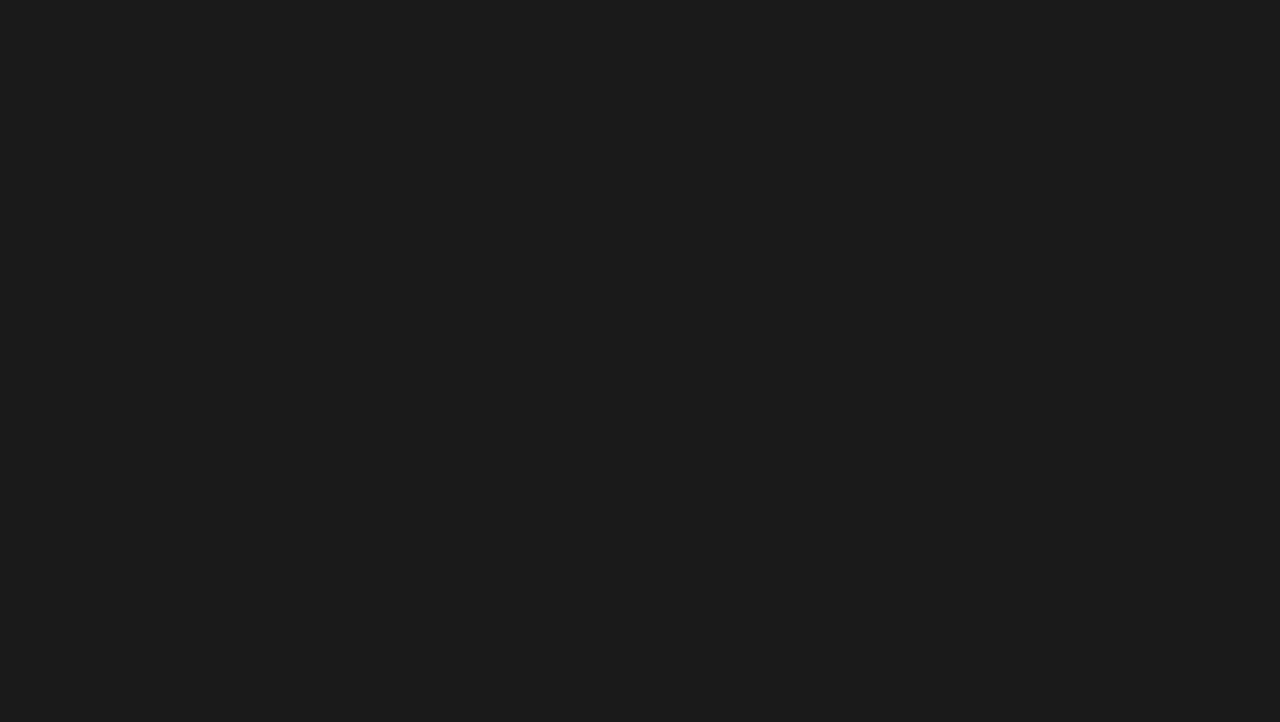
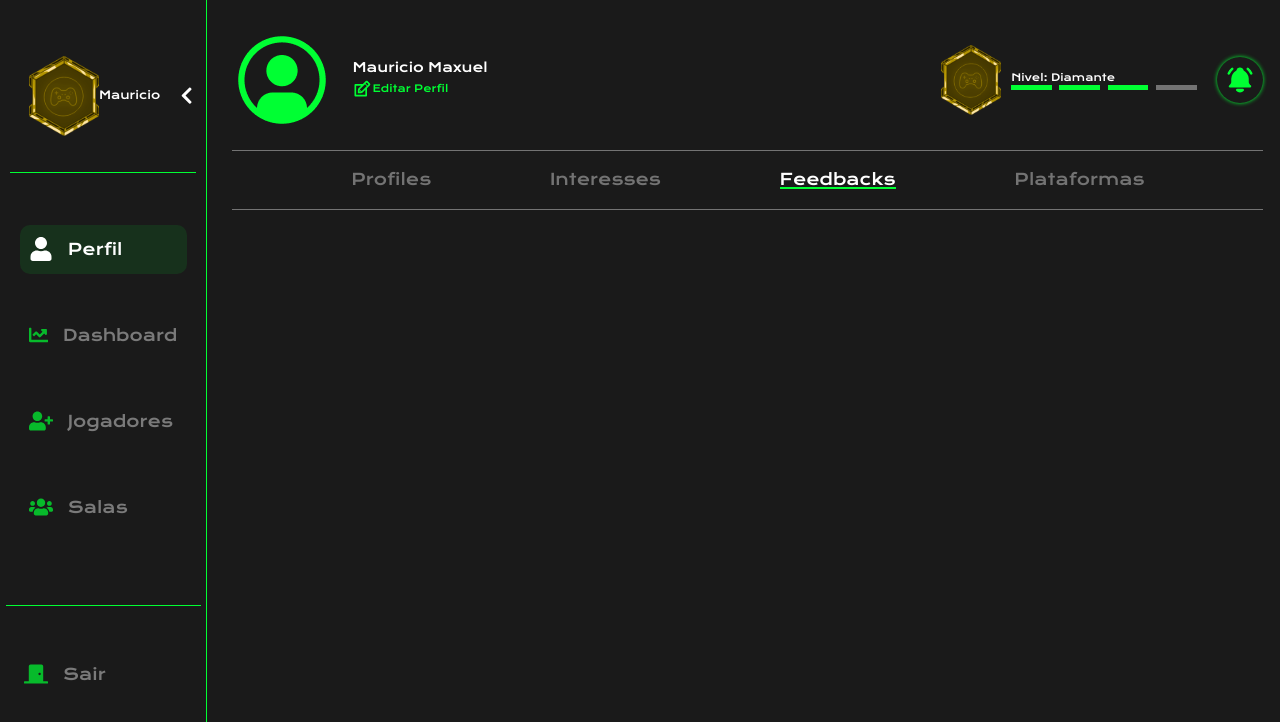
Before and after one commit to Cross-Game/front-end, a React (Create React App) app in the folder cross-game/: page /profile/feedback in a window 1280 px wide. Before the commit this address had no page. Shown: the top 722 px of the page. Built offline with nearby package versions, Linux system fonts and the light colour scheme.

Commit message:
wip resolvido alguns conflitos

```diff
--- a/cross-game/src/Routes.js
+++ b/cross-game/src/Routes.js
@@ -3,7 +3,7 @@ import { BrowserRouter, Routes, Route } from "react-router-dom";
 import Home from "./pages/Home/index.jsx";
 import Cadastro from './pages/Cadastro/Cadastro.jsx';
 import Teste from './pages/Teste/index.jsx';
-import Rooms  from './pages/Rooms/Rooms.jsx';
+import Rooms from './pages/Rooms/Rooms.jsx';
 import ProfileJogo from './pages/Profile/ProfileJogo/ProfileJogo.jsx';
 import Interesse from './pages/Profile/Interesse/Interesse.jsx';
 import Feedback from './pages/Profile/Feedback/Feedback.jsx';
@@ -18,10 +18,12 @@ function routes() {
                 <Route path="/cadastro" element={<Cadastro />} />
                 <Route path="/teste" element={<Teste />} />
                 <Route path="/rooms" element={<Rooms />} />
-                <Route path="/profilejogo" element={<ProfileJogo />} />
-                <Route path="/interesse" element={<Interesse />} />
-                <Route path="/feedback" element={<Feedback />} />
-                <Route path="/plataforma" element={<Plataforma />} />
+                <Route path='/profile' >
+                    <Route path='' element={<ProfileJogo />} />
+                    <Route path='interesse' element={<Interesse />} />
+                    <Route path='feedback' element={<Feedback />} />
+                    <Route path='plataforma' element={<Plataforma />} />
+                </Route>
             </Routes>
         </BrowserRouter>
     );
--- a/cross-game/src/components/ProfileNavbar/ProfileNavbar.jsx
+++ b/cross-game/src/components/ProfileNavbar/ProfileNavbar.jsx
@@ -40,16 +40,16 @@ function ProfileJogo(props) {
                     <div className="profileJogoCenter" >
 
                         <div style={props.profiles} className="profileJogoButtonNvigation"
-                            onClick={() => navigate("/profilejogo")}
+                            onClick={() => navigate("/profile")}
                         >Profiles</div>
                         <div style={props.interesses} className="profileJogoButtonNvigation"
-                            onClick={() => navigate("/interesse")}
+                            onClick={() => navigate("/profile/interesse")}
                         > Interesses</div>
                         <div style={props.feedbacks} className="profileJogoButtonNvigation"
-                            onClick={() => navigate("/feedback")}
+                            onClick={() => navigate("/profile/feedback")}
                         >Feedbacks</div>
                         <div style={props.plataformas} className="profileJogoButtonNvigation"
-                            onClick={() => navigate("/plataforma")}
+                            onClick={() => navigate("/profile/plataforma")}
                         >Plataformas</div>
 
 
--- a/cross-game/src/components/Sidebar/Sidebar.jsx
+++ b/cross-game/src/components/Sidebar/Sidebar.jsx
@@ -20,7 +20,7 @@ function Sidebar() {
                         <FaChevronLeft onClick={toggle} className={isOpen ? 'retractableSidebar' : 'retractableSidebar retractableSidebarClose'} />
                     </div>
                     <div className="sidebarItensContainer">
-                        <NavLink to={"/profilejogo"} className={({ isActive }) =>
+                        <NavLink to={"/profile"} className={({ isActive }) =>
                             isActive ? isOpen ? "itemSideBar itemSidebarActive" : "itemSideBar itemSideBarClose itemSidebarActive" : isOpen ? "itemSideBar" : "itemSideBar itemSideBarClose"}>
                             <FaUser className='iconSideBar' />
                             <h3>Perfil</h3>
--- a/cross-game/src/pages/Teste/index.jsx
+++ b/cross-game/src/pages/Teste/index.jsx
@@ -1,7 +1,7 @@
 import React, { useState } from "react";
 import Modal from '../../components/Modal';
-import { FaAmazon as FaAmazon } from 'react-icons/fa';
-import { FaSearch as FaSearch } from 'react-icons/fa';
+import { FaAmazon } from 'react-icons/fa';
+import { FaSearch } from 'react-icons/fa';
 import Button from '../../components/Button'
 
 function Teste() {
```
